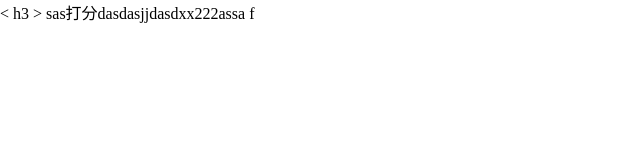
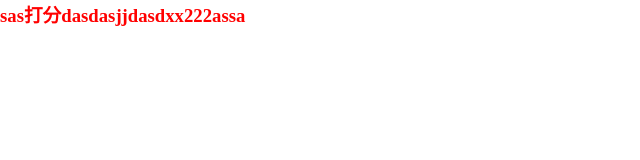
Before and after one commit to z4450989/h5-31memeda, a plain HTML site: page index.html in a window 1280 px wide. Shown: the whole page, without its empty margins (0-640 px from the left). Drawn offline with Linux system fonts and the light colour scheme.

Commit message:
提交到本地的版本仓库

```diff
--- a/index.html
+++ b/index.html
@@ -9,9 +9,11 @@
     </style>
 </head>
 <body>
-      < h3 > sas打分dasdasjjdasdxx222assa f</ h3 >
+      <h3>sas打分dasdasjjdasdxx222assa</h3>
 </body>
 <script>
-
+	//使用js控制h3的文字颜色---胡小帅的功能
+var h3 = document.getElementsByTagName('h3')[0];
+h3.style.color='red';
 </script>
 </html>
```
